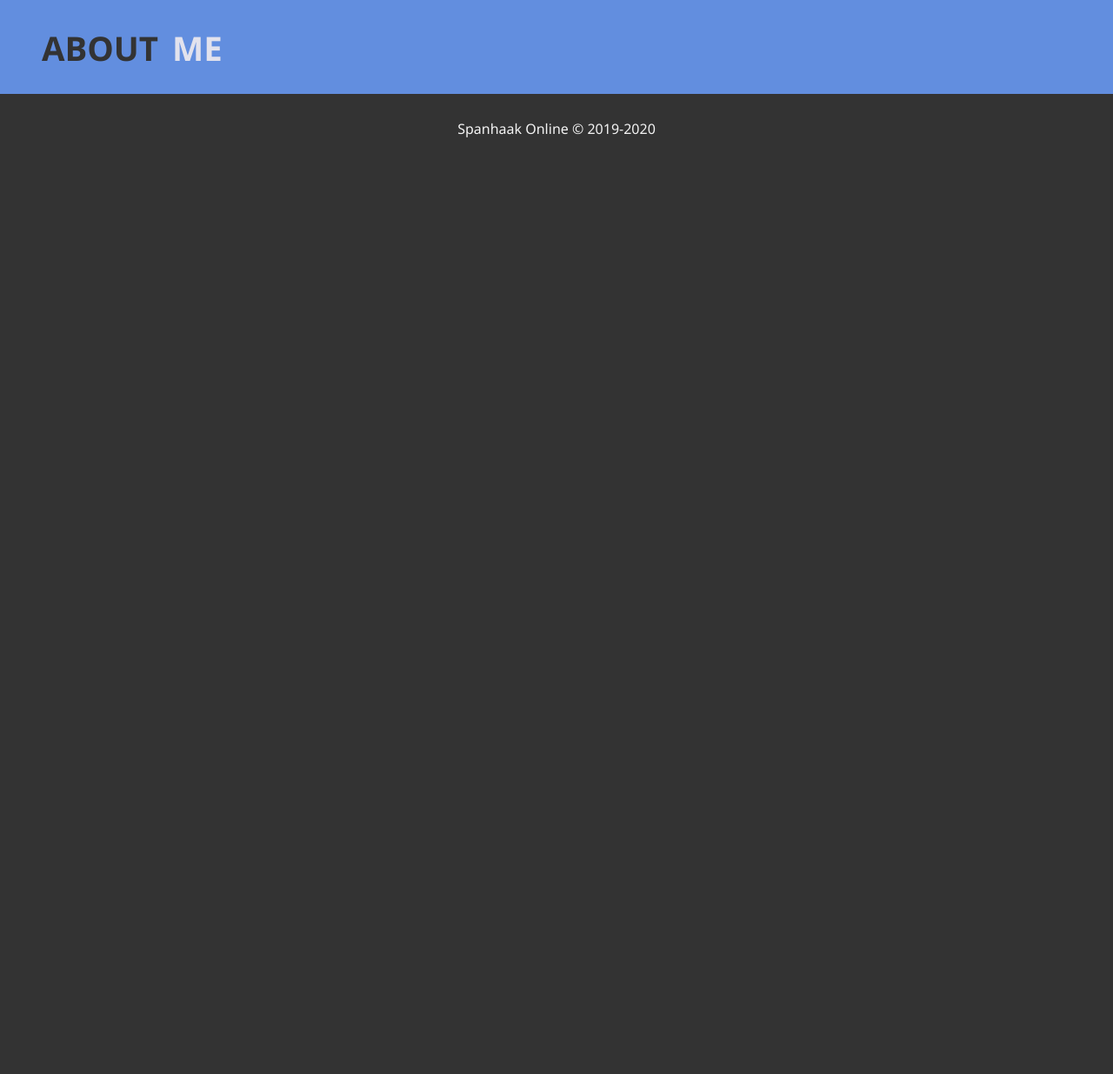
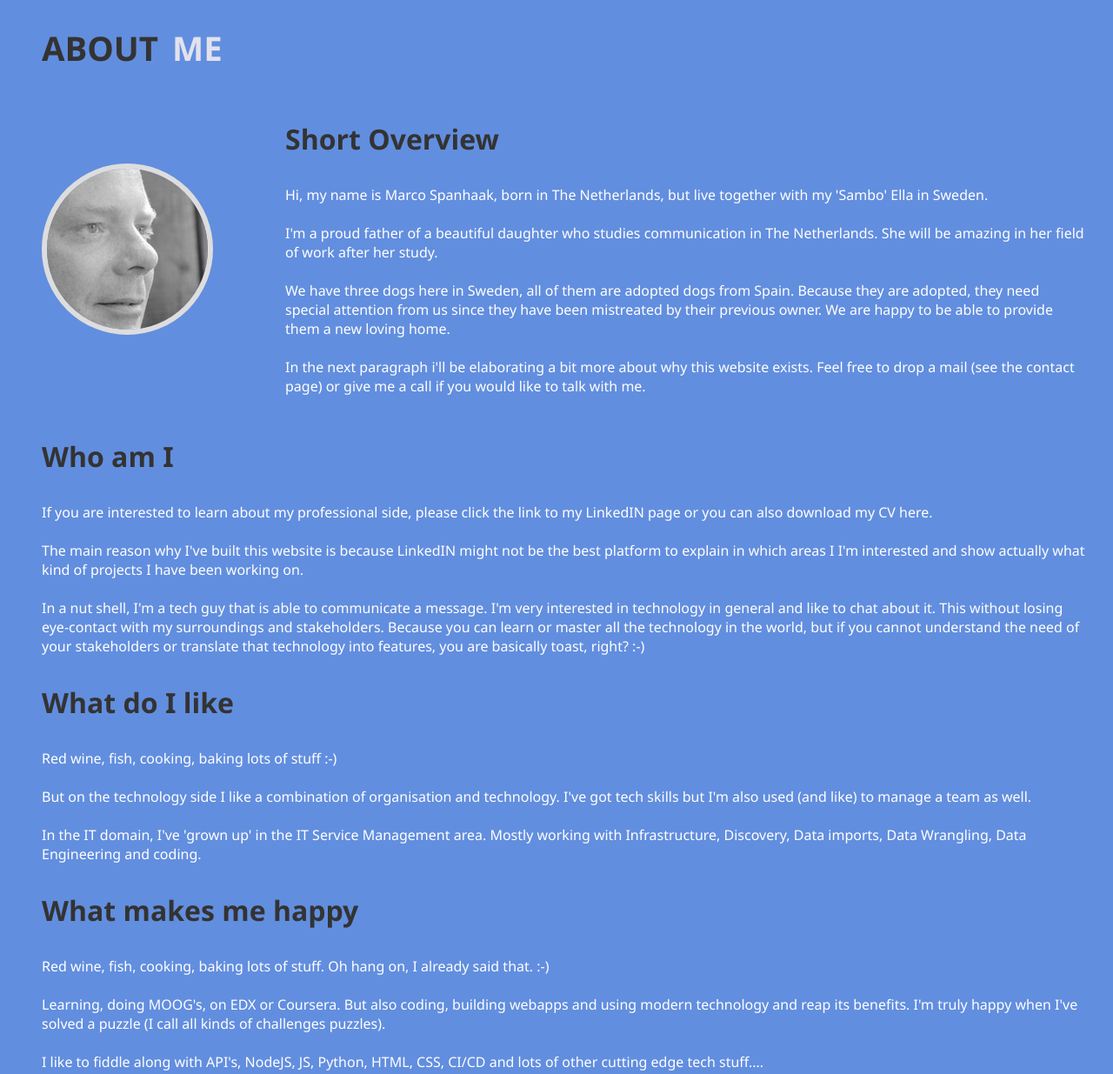
Before and after one commit to Spanhaak/spanhaak.online, a plain HTML site: page about.html in a window 1280 px wide. Shown: the part 75-1310 px from the top of the page at 87% size. Before the commit the page ends 800 px from the top, so only its background shows below. Drawn offline with Linux system fonts and the light colour scheme.

Commit message:
Added page About

```diff
--- a/about.html
+++ b/about.html
@@ -44,8 +44,57 @@
             <div class="about-header-part2">
                 <h1>ME</h1>
             </div>
-
-
+        </div>
+        <div class="about-grid">
+            <div class="passphoto">
+                <img class="passphoto-round" src="../img/marco.jpeg" alt="it's Me">
+            </div>
+            <div class="passphoto-side-text">
+                <p class="para-main">
+                    Short Overview                </p>
+                <p>
+                    Hi, my name is Marco Spanhaak, born in The Netherlands, but live together with my 'Sambo' Ella in Sweden.
+                    <br><br>
+                    I'm a proud father of a beautiful daughter who studies communication in The Netherlands. She will be amazing in her field of work after her study.
+                    <br><br>
+                    We have three dogs here in Sweden, all of them are adopted dogs from Spain. Because they are adopted, they need special attention from us since they have been mistreated by their previous owner. We are happy to be able to provide them a new loving home.
+                    <br><br>
+                    In the next paragraph i'll be elaborating a bit more about why this website exists. Feel free to drop a mail (see the contact page) or give me a call if you would like to talk with me.
+                </p>
+            </div>
+        </div>
+        <div class="passphoto-bottom">
+            <p class="para-main">
+                Who am I
+            </p>
+            <p class="para-about">
+                If you are interested to learn about my professional side, please click the link to my LinkedIN page or you can also download my CV here.
+                <br><br>
+                The main reason why I've built this website is because LinkedIN might not be the best platform to explain in which areas I I'm interested and show actually what kind of projects I have been working on.
+                <br><br>
+                In a nut shell, I'm a tech guy that is able to communicate a message. I'm very interested in technology in general and like to chat about it. This without losing eye-contact with my surroundings and stakeholders. Because you can learn or master all the technology in the world, but if you cannot understand the need of your stakeholders or translate that technology into features, you are basically toast, right? :-)
+            </p>
+            <p class="para-main">
+                    What do I like
+                </p>
+                <p class="para-about">
+                    Red wine, fish, cooking, baking lots of stuff :-)
+                    <br><br>
+                    But on the technology side I like a combination of organisation and technology. I've got tech skills but I'm also used (and like) to manage a team as well.
+                    <br><br>
+                    In the IT domain, I've 'grown up' in the IT Service Management area. Mostly working with Infrastructure, Discovery, Data imports, Data Wrangling, Data Engineering and coding.
+            </p>
+            <p class="para-main">
+                    What makes me happy
+                </p>
+                <p class="para-about">
+                    Red wine, fish, cooking, baking lots of stuff. Oh hang on, I already said that. :-)
+                    <br><br>
+                    Learning, doing MOOG's, on EDX or Coursera. But also coding, building webapps and using modern technology and reap its benefits.
+                    I'm truly happy when I've solved a puzzle (I call all kinds of challenges puzzles).
+                    <br><br>
+                    I like to fiddle along with API's, NodeJS, JS, Python, HTML, CSS, CI/CD and lots of other cutting edge tech stuff....
+            </p>
         </div>
     </div>
 </main>
--- a/css/style.css
+++ b/css/style.css
@@ -123,6 +123,43 @@ li.nav-item.current {
 }
 
 /* Start CSS about.html */
+
+.about-grid{
+    display: grid;
+    background-color: rgb(98, 142, 223);
+    margin: 0;
+    grid-template-columns: 200px 1fr;
+    grid-gap: 5rem;
+ }
+.passphoto-round{
+    background-color: rgb(98, 142, 223);
+    margin: 0;
+    border-radius: 50%;
+    border-style: ridge;
+    border: 6px solid #ddd;
+ }
+ .passphoto{
+    align-self: center;
+ }
+ .para-about{
+    padding-right: 2rem;
+ }
+
+ .passphoto-side-text{
+    background-color: rgb(98, 142, 223);
+    padding-right: 2rem;
+ }
+ .para-main{
+    color: #333;
+    padding-right: 2rem;
+    font-size: 2rem;
+    font-weight: bold;
+ }
+ .p {
+    padding-right: 2rem;
+
+ }
+
 .about-container{
     background-color: rgb(98, 142, 223);
     margin: 0;
```
Also changed, not shown: img/marco.jpeg (added), 2 other files.
